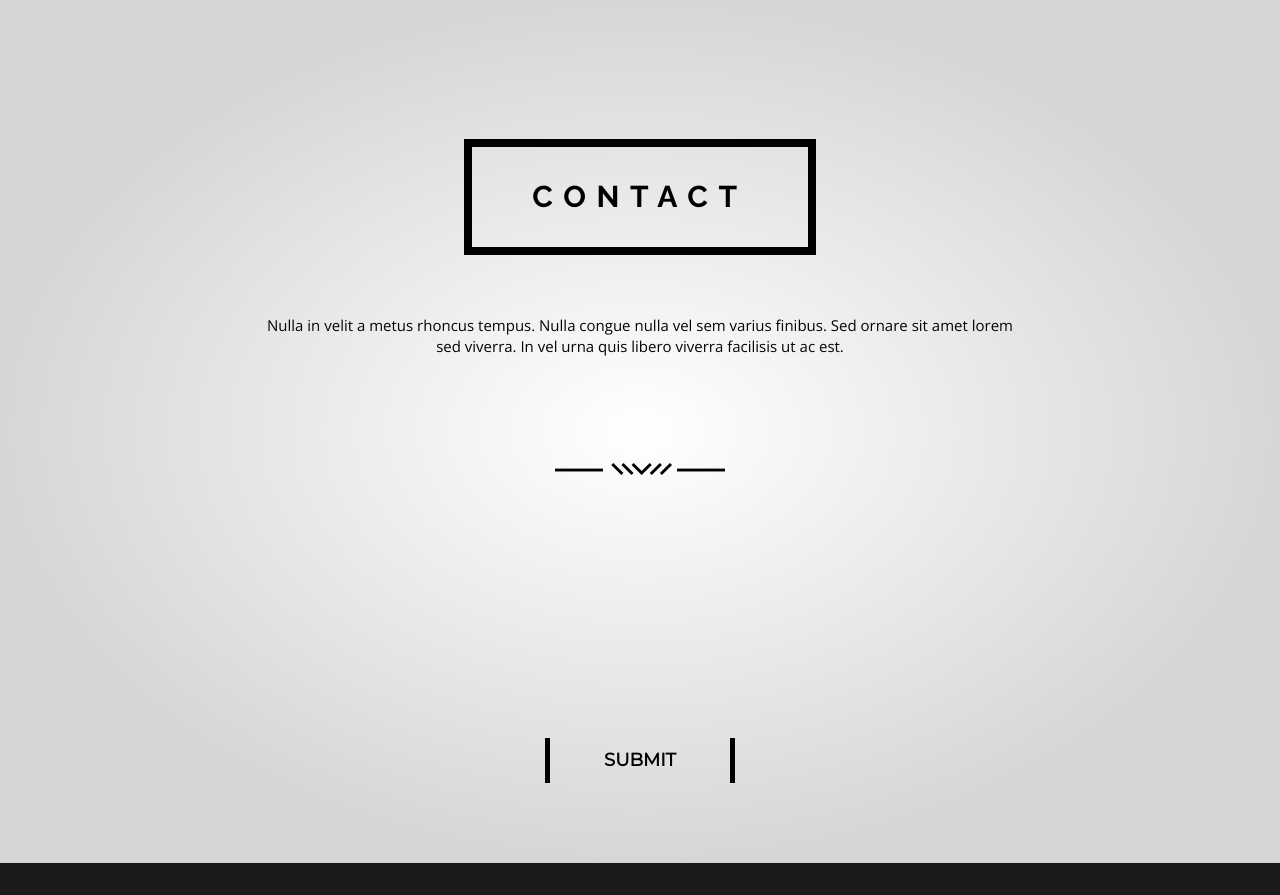
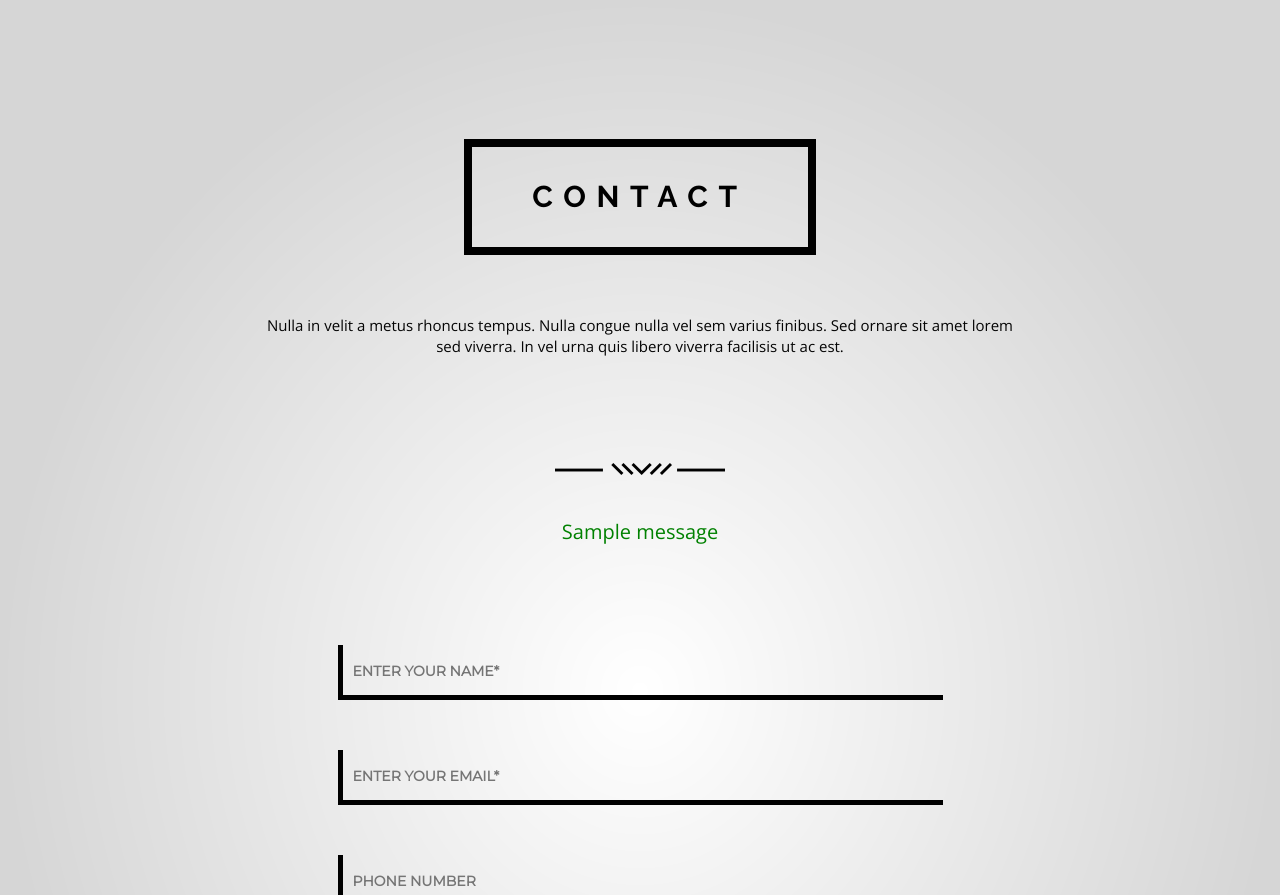
Before and after one commit to OleksPro/Portfolio, a Django app: page / in a window 1280 px wide. Shown: the part 3253-4148 px from the top of the page. Run offline with Django 4.2, Linux system fonts and the light colour scheme; tables that the repository leaves empty hold one stand-in row (values such as "Sample post"); grey boxes marked "Sample" are stand-in pictures; one stand-in notice (Sample message) is shown.

Commit message:
Worked with form

```diff
--- a/portfolio/main/forms.py
+++ b/portfolio/main/forms.py
@@ -2,13 +2,23 @@ from django import forms
 
 
 class ContactForm(forms.Form):
-    name = forms.CharField(max_length=100, widget=forms.TextInput(attrs={'placeholder': 'ENTER YOUR NAME*'}))
-    email = forms.EmailField(widget=forms.TextInput(attrs={'placeholder': 'ENTER YOUR EMAIL*'}))
-    phone_number = forms.CharField(max_length=13, widget=forms.TextInput(attrs={'placeholder': 'PHONE NUMBER'}))
-    message = forms.CharField(widget=forms.Textarea(attrs={'placeholder': 'YOUR MESSAGE*'}))
+    name = forms.CharField(
+        max_length=100, widget=forms.TextInput(
+        attrs={'placeholder': 'ENTER YOUR NAME*'}),
+        required=True
+    )
+    email = forms.EmailField(widget=forms.TextInput(
+        attrs={'placeholder': 'ENTER YOUR EMAIL*'}),
+        required=True
+        )
+    phone_number = forms.CharField(
+        max_length=13,
+        widget=forms.TextInput(attrs={'placeholder': 'PHONE NUMBER'}),
+        required=False)
+
+    message = forms.CharField(
+        widget=forms.Textarea(attrs={'placeholder': 'YOUR MESSAGE*'}),
+        required=True)
 
     def __str__(self):
         return self.name
-
-    class Meta:
-        verbose_name = 'Contact form'
--- a/portfolio/main/static/main/css/style.css
+++ b/portfolio/main/static/main/css/style.css
@@ -18,24 +18,30 @@ time, mark, audio, video {
     font: inherit;
     vertical-align: baseline;
 }
+
 article, aside, details, figcaption, figure,
 footer, header, hgroup, menu, nav, section {
     display: block;
 }
+
 body {
     line-height: 1;
 }
+
 ol, ul {
     list-style: none;
 }
+
 blockquote, q {
     quotes: none;
 }
+
 blockquote:before, blockquote:after,
 q:before, q:after {
     content: '';
     content: none;
 }
+
 table {
     border-collapse: collapse;
     border-spacing: 0;
@@ -641,7 +647,7 @@ table {
 }
 
 .sites_img {
-    width: 100%; /* Займає 100% ширини контейнера */
+    width: 100%;
     height: auto;
     display: block;
 }
@@ -701,6 +707,7 @@ table {
     align-items: center;
     flex-direction: column;
     gap: 50px;
+    padding-top: 100px;
 }
 
 .contact_form input {
@@ -717,11 +724,44 @@ table {
     font-weight: bold;
 }
 
+label[for="id_name"],
+label[for="id_email"],
+label[for="id_phone_number"],
+label[for="id_message"] {
+    display: none;
+}
+
+.contact_form label {
+    display: none;
+    visibility: hidden;
+  }
+
+.error_message {
+    padding-top: 40px;
+    font-family: 'Open Sans', sans-serif;
+    text-align: center;
+    font-size: 20px;
+    font-style: normal;
+    font-weight: 400;
+    line-height: 138.682%;
+}
+
+.success {
+    color: rgb(0, 129, 0);
+  }
+
+  /* Стилі для повідомлень про помилку */
+  .error {
+    color: rgb(122, 0, 0);
+  }
+
 @media (max-width: 600px) {
     .contact_form input, .contact_form textarea {
         max-width: 90vw;
     }
 }
+
+
 
 .contact_form ::placeholder {
     font-family: 'Montserrat', sans-serif;
--- a/portfolio/main/static/main/js/script.js
+++ b/portfolio/main/static/main/js/script.js
@@ -1,6 +1,7 @@
 document.addEventListener("DOMContentLoaded", function () {
     runOnScroll();
     scrollSections();
+    setTimeout();
 });
 
 window.addEventListener("scroll", runOnScroll);
@@ -37,3 +38,10 @@ function scrollSections() {
         });
     };
 }
+
+setTimeout(function() {
+    var messages = document.querySelectorAll('.messages li');
+    messages.forEach(function(message) {
+      message.style.display = 'none';
+    });
+  }, 7000);
--- a/portfolio/main/templates/main/home.html
+++ b/portfolio/main/templates/main/home.html
@@ -179,7 +179,7 @@
         <div class="img_separator">
             <img src="/media/images/img_separator.png" alt="logo_separator">
         </div>
-        <form method="POST" action="#" class="contact_form" autocomplete="off">
+        <!-- <form method="POST" action="#" class="contact_form" autocomplete="off">
             {% csrf_token %}
 
             <div class="form_input">
@@ -204,7 +204,24 @@
             <div class="contact_buttom_container">
                 <button class="contact_buttom" type="submit">SUBMIT</button>
             </div>
+        </form> -->
+
+        {% if messages %}
+            <ul class="error_message">
+            {% for message in messages %}
+                <li class="{% if message.tags %}{{ message.tags }}{% endif %}">{{ message }}</li>
+            {% endfor %}
+            </ul>
+        {% endif %}
+
+        <form method="post" action="" class="contact_form">
+            {% csrf_token %}
+            {{ contact_form.as_p }}
+            <div class="contact_buttom_container">
+                <button class="contact_buttom" type="submit">SUBMIT</button>
+            </div>
         </form>
+
     </section>
 </body>
 <!-- -----footer----- -->
--- a/portfolio/main/views.py
+++ b/portfolio/main/views.py
@@ -1,9 +1,9 @@
-from .models import AllImages, AllLinks
+from django.core.mail import send_mail
+from django.contrib import messages
+from django.shortcuts import render
 from django.views.generic import ListView
 from .forms import ContactForm
-from django.core.mail import send_mail, BadHeaderError
-from django.shortcuts import render, redirect
-from django.http import HttpResponse
+from .models import AllImages, AllLinks
 
 
 class Home_page(ListView):
@@ -22,28 +22,41 @@ class Home_page(ListView):
         ctx['site_links'] = AllLinks.objects.filter(category='site_links')
         ctx['footer_links'] = AllLinks.objects.filter(category='footer_links')
 
+        # Додайте об'єкт вашої форми до контексту
+        ctx['contact_form'] = ContactForm()
+
         return ctx
 
     def post(self, request, *args, **kwargs):
-        form = ContactForm(request.POST)
-        if form.is_valid():
-            subject = "Тестове повідомлення"
-            body = {
-                'name': form.cleaned_data['name'],
-                'email': form.cleaned_data['email'],
-                'phone_number': form.cleaned_data['phone_number'],
-                'message': form.cleaned_data['message']
-            }
-            message = "\n".join(body.values())
-            try:
-                send_mail(
-                    subject,
-                    message,
-                    'admin@example.com',
-                    ['admin@example.com']
-                )
-            except BadHeaderError:
-                return HttpResponse("Не коректні дані")
-            return redirect("main:homepage")
+            form = ContactForm(request.POST)
+            if form.is_valid():
+                # Отримати дані з форми
+                name = form.cleaned_data['name']
+                email = form.cleaned_data['email']
+                phone_number = form.cleaned_data['phone_number']
+                message = form.cleaned_data['message']
 
-        return render(request, "main/home.html", {'form': form})
+                # Відправлення електронного листа
+                subject = 'Новий запит від {}'.format(name)
+                message_body = f'Ім\'я: {name}\nEmail: {email}\nТелефон: {phone_number}\nПовідомлення: {message}'
+                from_email = 'Oleks.Prokopenko92@gmail.com'  # Ваша електронна адреса
+                to_email = 'Oleks.Prokopenko92@gmail.com'  # Електронна адреса отримувача (ваша електронна адреса)
+
+                send_mail(subject, message_body, from_email, [to_email])
+
+                # Опціонально, можна також зберегти дані в базу даних
+                # form.save()
+
+                # Додайте повідомлення
+                messages.success(request, 'Thank you for your inquiry. We will contact you shortly.')
+
+                # Оновіть контекст знову, щоб передати форму та будь-які інші дані
+                return self.get(request, *args, **kwargs)
+
+            # Якщо форма не є валідною, додайте помилки до повідомлень
+            for errors in form.errors.values():
+                for error in errors:
+                    messages.error(request, f'{error}')
+
+            # Оновіть контекст знову, щоб передати форму та будь-які інші дані
+            return self.get(request, *args, **kwargs)
```
